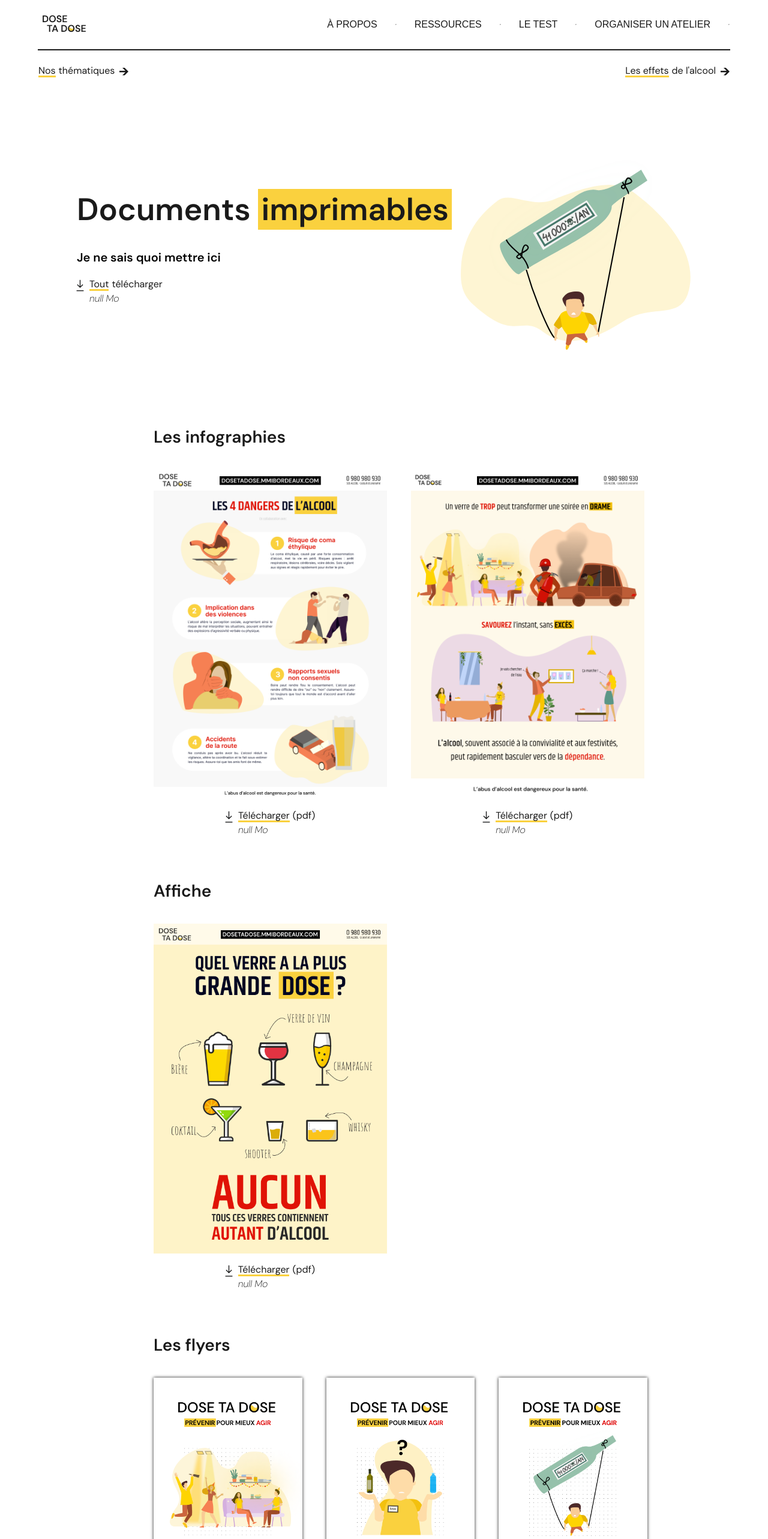
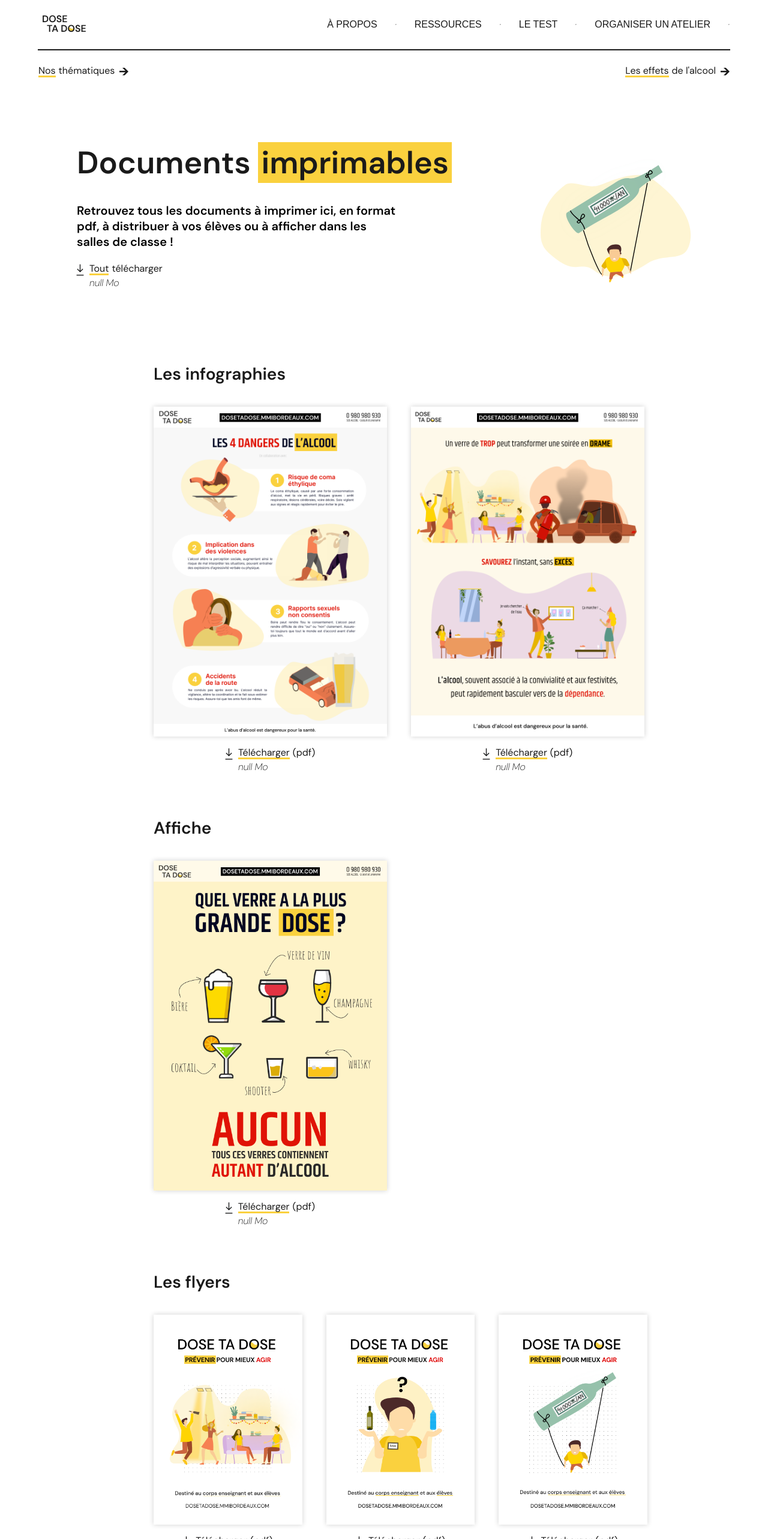
Before and after one commit to AurelianeD/dose-ta-dose, a SvelteKit app: page /ressources/imprimable in a window 1280 px wide. Shown: the top 2566 px of the page at 60% size. Built offline with nearby package versions, Linux system fonts and the light colour scheme; no server answers.

Commit message:
Changement illu

```diff
--- a/src/routes/guideAtelier/+page.svelte
+++ b/src/routes/guideAtelier/+page.svelte
@@ -12,7 +12,7 @@
 
 	onMount(async () => {
 		const documents = [
-			{ url: '/pdf/Rules.pdf', key: 'rules' },
+			{ url: '/pdf/regle_du_jeu-dosetadose.pdf', key: 'rules' },
 			{ url: '/pdf/jetons.pdf', key: 'jetons' },
 		];
 
@@ -29,7 +29,7 @@
 			Retrouve ici LE guide simple et ludique de prévention contre l’alcool pour animer des classes de collégiens et de lycéens !
 		</p>
 	</div>
-	<img class="img-top" src="/images/illu-home.svg" alt="" />
+	<img class="img-top" src="/images/illu-guide.svg" alt="" />
 </section>
 <section class="description">
 	<h2>Comment bien préparer un atelier</h2>
@@ -44,7 +44,7 @@ Vous êtes au bon endroit, voici quelques étapes pour savoir comment s’y pren
 		<div class="box-docs">
 			<p class="title-docs">Règles du jeu</p>
 			<img src="/images/rules.png" alt="" />
-			<Download path="/pdf/Rules.pdf" textUnderline="Télécharger" text="(pdf)" textSubtitle={`${fileSizes.rules} Mo`} />
+			<Download path="/pdf/regle_du_jeu-dosetadose.pdf" textUnderline="Télécharger" text="(pdf)" textSubtitle={`${fileSizes.rules} Mo`} />
 		</div>
 		<div class="box-docs">
 			<p class="title-docs">Jetons (50 points)</p>
--- a/src/routes/ressources/imprimable/+page.svelte
+++ b/src/routes/ressources/imprimable/+page.svelte
@@ -13,7 +13,7 @@
       { url: '/pdf/imprimables-dosetadose.zip', key: 'all' },
       { url: '/pdf/infographie_1.pdf', key: 'infographie_1' },
       { url: '/pdf/infographie_2.pdf', key: 'infographie_2' },
-      { url: '/pdf/affiche.pdf', key: 'affiche_1' },
+      { url: '/pdf/affiche_1.pdf', key: 'affiche_1' },
       { url: '/pdf/flyer_1.pdf', key: 'flyer_1' },
       { url: '/pdf/flyer_2.pdf', key: 'flyer_2' },
       { url: '/pdf/flyer_3.pdf', key: 'flyer_3' }
@@ -37,7 +37,7 @@
 <section class="top-home-page">
 	<div class="left-part">
 		<h1>Documents <span class="yellow-bg">imprimables</span></h1>
-		<p class="subtitle">Je ne sais quoi mettre ici</p>
+		<p class="subtitle">Retrouvez tous les documents à imprimer ici, en format pdf, à distribuer à vos élèves ou à afficher dans les salles de classe !</p>
 		<Download path="/pdf/imprimables-dosetadose.zip" textUnderline="Tout" text="télécharger" textSubtitle="{`${fileSizes.all} Mo`}" />
 	</div>
 	<img class="img-home" src="/images/illu-ressources-5.svg" alt="" />
@@ -66,7 +66,7 @@
 			<a href="/pdf/affiche_1.pdf" target="_blank">
 				<img src="/images/affiche_1.png" alt="" />
 			</a>
-			<Download path="/pdf/affiche.pdf" textUnderline="Télécharger" text="(pdf)" textSubtitle="{`${fileSizes.affiche_1} Mo`}" />
+			<Download path="/pdf/affiche_1.pdf" textUnderline="Télécharger" text="(pdf)" textSubtitle="{`${fileSizes.affiche_1} Mo`}" />
 		</div>
 	</div>
 	<h2>Les flyers</h2>
@@ -166,8 +166,8 @@
 		flex-wrap: wrap;
 		gap: 40px;
 	}
-	.flyers .box-docs img{
-		box-shadow: 0px 0px 5px 0px var(--black);
+	.contenu img{
+		box-shadow: 0px 0px 8px 0px rgb(26, 26, 26, 0.20);
 	}
 	.flyers img {
 		height: 350px;
```
Also changed, not shown: static/images/illu-guide.svg (added).
